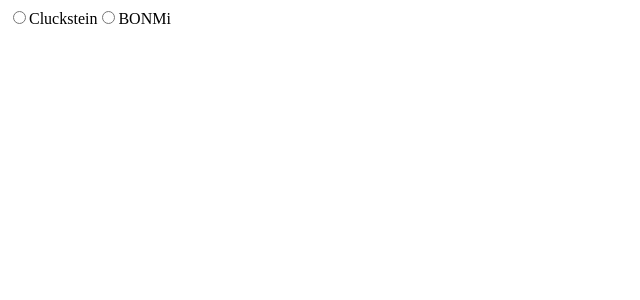
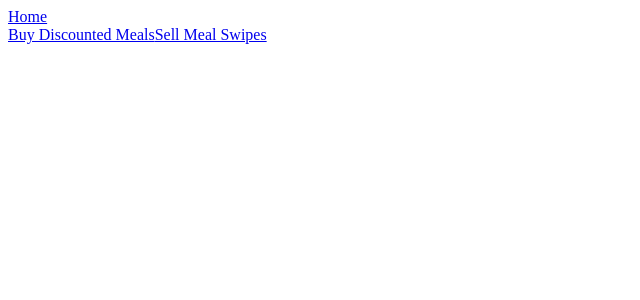
Before and after one commit to SamFrank234/ait-project-public, a Next.js app: page / in a window 1280 px wide. Shown: the top 300 px of the page, without its empty margins (0-640 px from the left). Built offline with nearby package versions, Linux system fonts and the light colour scheme.

Commit message:
update navigation

```diff
--- a/pages/_app.tsx
+++ b/pages/_app.tsx
@@ -1,5 +1,11 @@
 import type { AppProps } from 'next/app'
+import Link from 'next/link'
 
 export default function App({ Component, pageProps }: AppProps) {
-  return <Component {...pageProps} />
+  return (
+    <>
+    <Link href="/">Home</Link><br></br>
+    <Component {...pageProps} />
+  </>
+  )
 }
--- a/pages/index.tsx
+++ b/pages/index.tsx
@@ -3,6 +3,7 @@
 import { Inter } from 'next/font/google'
 import Form from '@/components/OrderForm'
 import ClucksteinForm from '@/components/ClucksteinForm'
+import Link from 'next/link'
 
 const inter = Inter({ subsets: ['latin'] })
 
@@ -18,7 +19,8 @@
         <meta name="viewport" content="width=device-width, initial-scale=1" />
         <link rel="icon" href="/favicon.ico" />
       </Head>
-      <Form formId="order-form"/>
+      <Link href="/buy">Buy Discounted Meals</Link>
+      <Link href="/sell">Sell Meal Swipes</Link>
     </>
   )
 }
```
Also changed, not shown: pages/buy/index.tsx (+15 -0 lines), pages/sell/index.tsx (+2 -13 lines).
